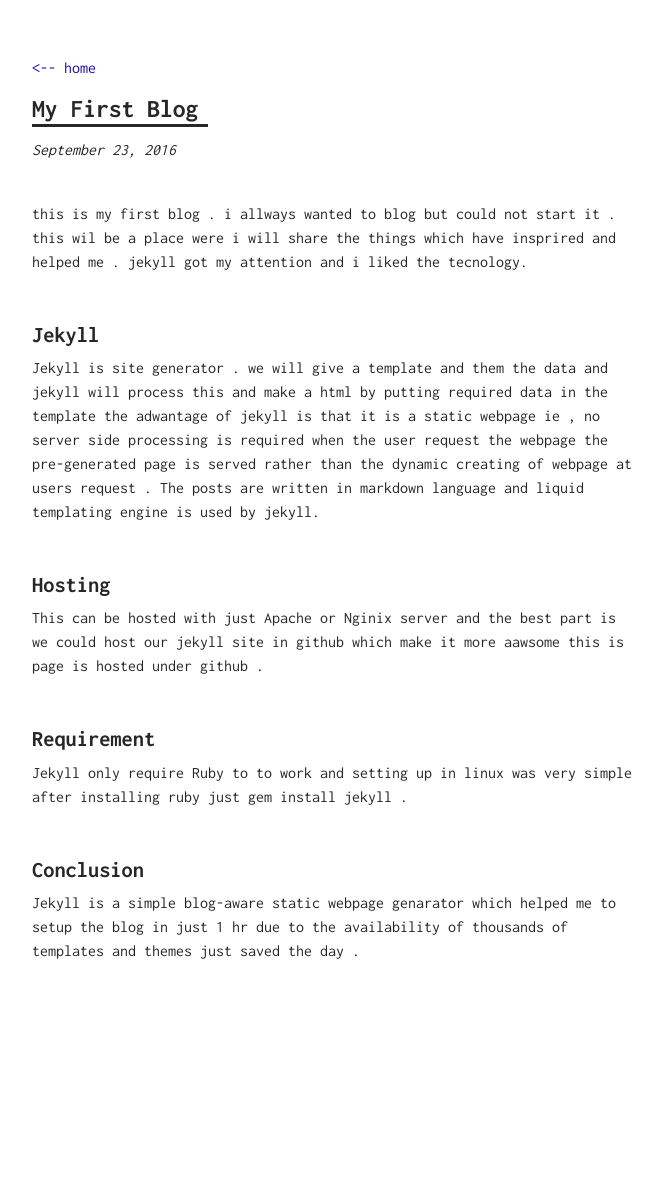
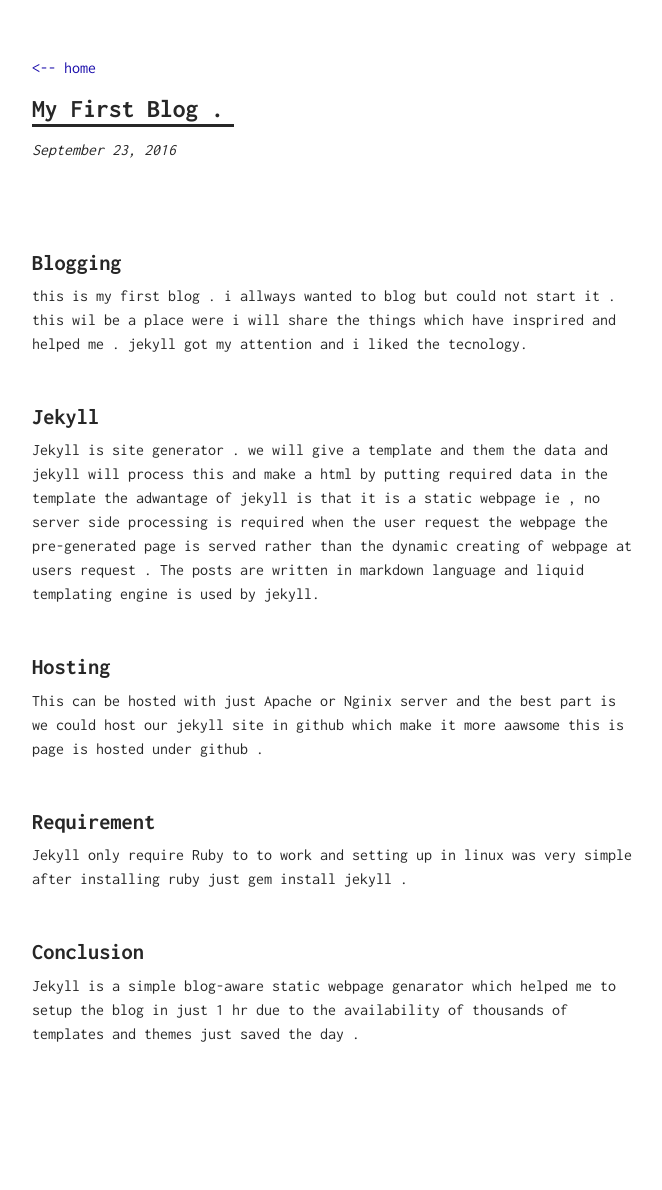
Before and after one commit to vishnudevtj/vishnudevtj.github.io, a Jekyll site: the page built from _posts/2016-09-23-my-first-blog.md, in a window 1280 px wide. Shown: the whole page, without its empty margins (308-970 px from the left). Built offline with Jekyll 4.4.1, drawn with Linux system fonts in a browser that asks for light colours; before the commit the page ends 1107 px from its top, so only the background shows below that.

Commit message:
Update 2016-09-23-my-first-blog.md

```diff
--- a/_posts/2016-09-23-my-first-blog.md
+++ b/_posts/2016-09-23-my-first-blog.md
@@ -1,8 +1,8 @@
 ---
 layout: post
-title: My First Blog
+title: My First Blog .
 ---
-
+# Blogging
 this is my first blog . i allways wanted to blog but could not start it . this wil be a place were i will share the things which have insprired and helped me . jekyll got my attention and i liked the tecnology.
 # Jekyll
 Jekyll is site generator . we will give a template and them the data and jekyll will process this and make a html by putting required data in the template the adwantage of jekyll is that it is a static webpage ie , no server side processing is required when the user request the webpage the pre-generated page is served rather than the dynamic creating of webpage at users request . The posts are written in markdown language and liquid templating engine is used by jekyll.
```
